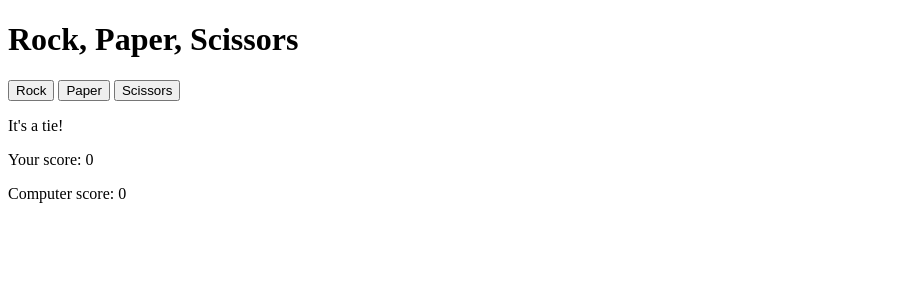
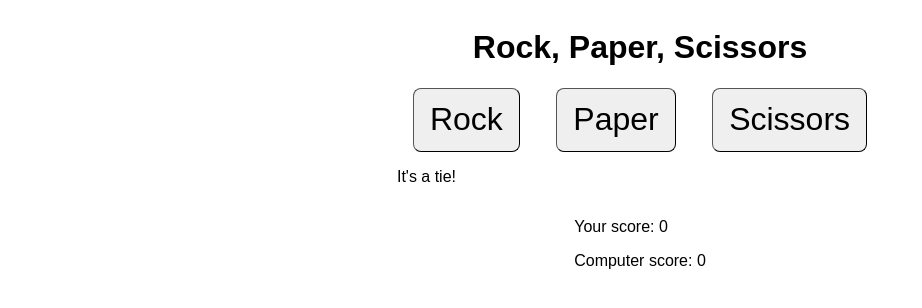
Before and after one commit to costa-frankie/rock-paper-scissors, a plain HTML site: page index.html in a window 1280 px wide. Both pictures are taken after a click on the button "Rock". Shown: the whole page, without its empty margins (0-922 px from the left). Drawn offline with Linux system fonts and the light colour scheme.

Commit message:
Refactor js, add styles.css
Refactored index.js to be more dry, added styles.css and started experimenting with flex

```diff
--- a/index.html
+++ b/index.html
@@ -4,16 +4,18 @@
     <meta charset="UTF-8">
     <meta name="viewport" content="width=device-width, initial-scale=1.0">
     <title>Rock, Paper, Scissors</title>
-
+    <link rel="stylesheet" href="styles.css">
 </head>
 <body>
-    <h1>Rock, Paper, Scissors</h1>
-    <div class="container">
-        <button class="game" id="rock">Rock</button>
-        <button class="game" id="paper">Paper</button>
-        <button class="game" id="scissors">Scissors</button>
-    </div>
-    <div class="scores">
+    <div class="top-container">
+        <h1 class="heading">Rock, Paper, Scissors</h1>
+        <div class="game-btn-container">
+            <button class="game" id="rock">Rock</button>
+            <button class="game" id="paper">Paper</button>
+            <button class="game" id="scissors">Scissors</button>
+        </div>
+        <div class="scores">
+        </div>
     </div>
     <script src="index.js"></script>
 </body>
--- a/index.js
+++ b/index.js
@@ -2,124 +2,96 @@ let humanScore = 0;
 let computerScore = 0;
 
 const gameChoices = [
-        {
-            choice: "rock",
-            beats: "scissors"
-        },
-        {
-            choice: "paper",
-            beats: "rock"
-        },
-        {
-            choice: "scissors",
-            beats: "paper"
-        }
-
-    ];
+    { choice: "rock", beats: "scissors" },
+    { choice: "paper", beats: "rock" },
+    { choice: "scissors", beats: "paper" }
+];
 
 function getComputerChoice () {
-    const randomNumber = Math.floor(Math.random() * 3);
-
-    let computerChoice = gameChoices[randomNumber].choice;
-    return computerChoice;
+    const randomNumber = Math.floor(Math.random() * gameChoices.length);
+    return gameChoices[randomNumber].choice;
 }
 
-let humanChoice = "";
+const human = {
+    score: 0,
+    display: document.createElement('p')
+};
 
-let container = document.querySelector(".container");
+const computer = {
+    score: 0,
+    display: document.createElement('p')
+};
 
-container.addEventListener('click', (event) => {
-    if (event.target.className === "game") {
-        humanChoice = event.target.id;
-        playRound(humanChoice, getComputerChoice());
-    }
-    });
+let gameButtonContainer = document.querySelector(".game-btn-container");
+let scoreContainer = document.querySelector('.scores');
+scoreContainer.appendChild(human.display);
+scoreContainer.appendChild(computer.display);
 
 let roundResult = document.createElement('p');
 roundResult.innerText = "";
-container.appendChild(roundResult);
+gameButtonContainer.appendChild(roundResult);
 
-let humanDisplayScore = document.createElement('p');
-let computerDisplayScore = document.createElement('p');
-let scoreContainer = document.querySelector('.scores');
-scoreContainer.appendChild(humanDisplayScore);
-scoreContainer.appendChild(computerDisplayScore);
+let resetButton = document.createElement('button');
+resetButton.innerText = "Restart";
 
+let gameButtons = document.querySelectorAll('.game');
 
-const playRound = (humanChoice, computerChoice) => {
-    if (humanScore < 5 && computerScore < 5) {
+function updateDisplayScores() {
+    human.display.innerText = `Your score: ${human.score}`;
+    computer.display.innerText = `Computer score: ${computer.score}`;
+}
+
+function checkGameEnd() {
+    if (human.score === 5) {
+        endGame("won");
+        return true;
+    }
+    if (computer.score === 5) {
+        endGame("lost");
+        return true;
+    }
+    return false;
+}
+
+function playRound(humanChoice, computerChoice) {
+    if (human.score < 5 && computer.score < 5) {
         if (humanChoice === computerChoice) {
-            console.log("It's a tie!");
             roundResult.innerText = "It's a tie!";
         } else {
             const humanObj = gameChoices.find(choice => choice.choice === humanChoice);
             if (humanObj && humanObj.beats === computerChoice) {
-                humanScore += 1;
-                console.log(`You win! ${humanChoice.charAt(0).toUpperCase() + humanChoice.slice(1)} beats ${computerChoice}`);
+                human.score += 1;
                 roundResult.innerText = `You won this round! ${humanChoice.charAt(0).toUpperCase() + humanChoice.slice(1)} beats ${computerChoice}`;
             } else {
-                computerScore += 1;
-                console.log(`You lose! ${computerChoice.charAt(0).toUpperCase() + computerChoice.slice(1)} beats ${humanChoice}`);
+                computer.score += 1;
                 roundResult.innerText = `You lost this round! ${computerChoice.charAt(0).toUpperCase() + computerChoice.slice(1)} beats ${humanChoice}`;
             }
         }
-
-        humanDisplayScore.innerText = `Your score: ${humanScore}`;
-        computerDisplayScore.innerText = `Computer score: ${computerScore}`;
-
-        if (humanScore === 5) {
-            endGame("won");
-        }
-        if (computerScore === 5) {
-            endGame("lost")
-        }
+        updateDisplayScores();
+        checkGameEnd();
     }
 }
 
-let resetButton = document.createElement('button');
-    resetButton.innerText = "Restart";
-
-let gameButtons = document.querySelectorAll('.game');
-
 function endGame(gameResult) {
     gameButtons.forEach(btn => btn.style.display = "none");
-    container.prepend(resetButton);
+    gameButtonContainer.prepend(resetButton);
     roundResult.innerText = `GAME OVER! You ${gameResult}!`;
 }
 
-resetButton.addEventListener('click', () => {
-    resetGame();
-});
-
 function resetGame() {
-    humanScore = 0;
-    computerScore = 0;
+    human.score = 0;
+    computer.score = 0;
     roundResult.innerText = "";
     gameButtons.forEach(btn => btn.style.display = "inline-block");
     resetButton.remove();
-    humanDisplayScore.innerText = "";
-    computerDisplayScore.innerText = "";
+    human.display.innerText = "";
+    computer.display.innerText = "";
 }
 
-/*let roundsPlayed = 0;
-while (humanScore < 5) {
-    const humanChoice = getHumanChoice();
-    const computerChoice = getComputerChoice();
-    const result = playRound(humanChoice, computerChoice);
-    if (result !== "Invalid choice. Please enter rock, paper, or scissors.") {
-        roundsPlayed++;
-}
-}
+resetButton.addEventListener('click', resetGame);
 
-if (humanScore > computerScore) {
-    console.log(`You won the game! ${humanScore} to ${computerScore}`);
-}
-
-if (computerScore > humanScore) {
-    console.log(`You lost the game! ${computerScore} to ${humanScore}`)
-}
-
-if (computerScore === humanScore) {
-    console.log("The game ended in a tie!");
-}
-*/
+gameButtonContainer.addEventListener('click', (event) => {
+    if (event.target.className === "game") {
+        playRound(event.target.id, getComputerChoice());
+    }
+});
--- /dev/null
+++ b/styles.css
@@ -0,0 +1,22 @@
+body {
+    font-family: Arial, Helvetica, sans-serif;
+}
+
+.top-container {
+    display: flex;
+    flex-direction: column;
+    align-items: center;
+}
+
+.game-button-container {
+    display: flex;
+}
+
+.game {
+    font-size: 32px;
+    padding: 8px 16px;
+    margin: 0px 16px;
+    height: 64px;
+    border-radius: 8px;
+    border-width: 1px;
+}
```
